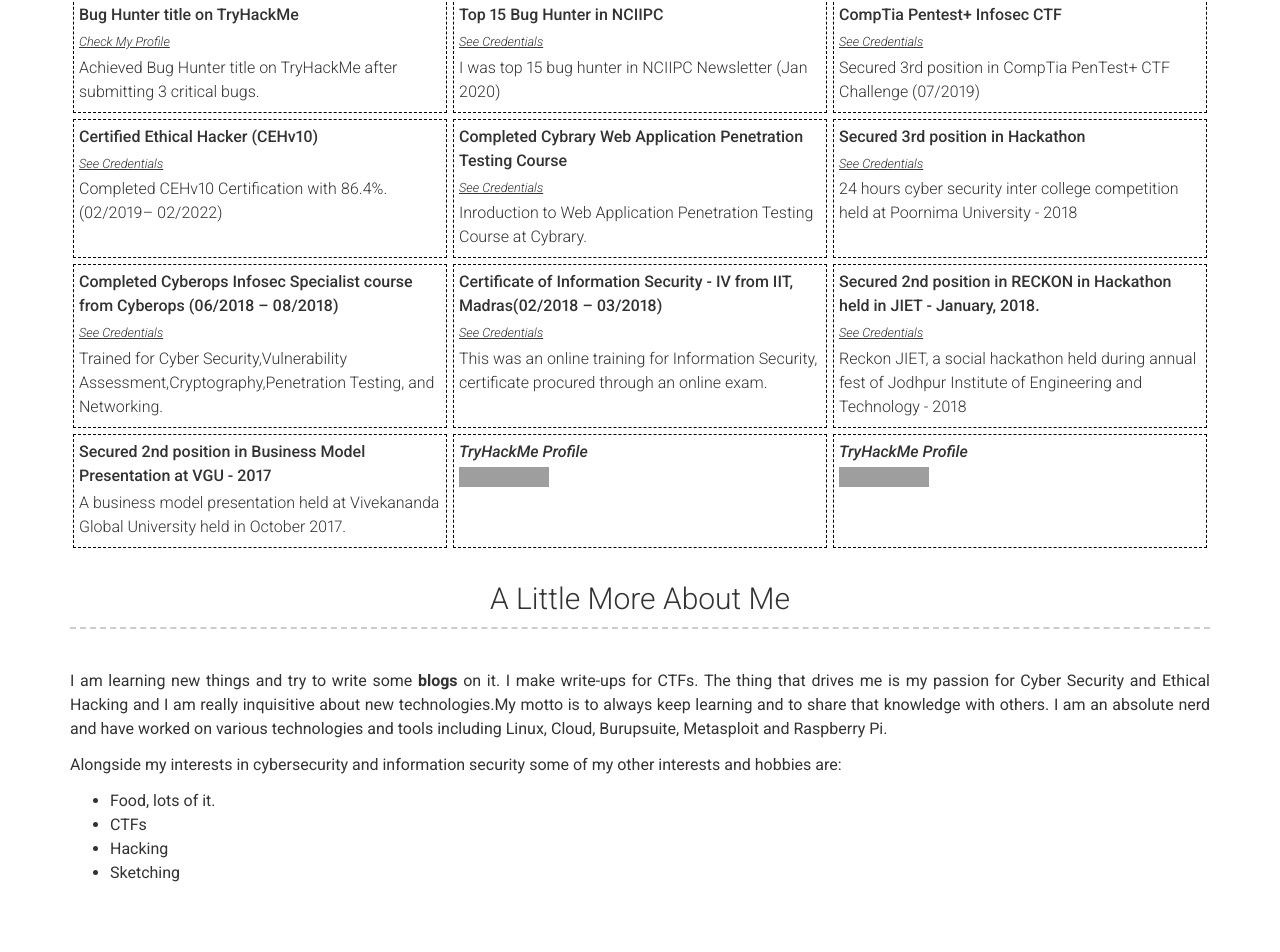
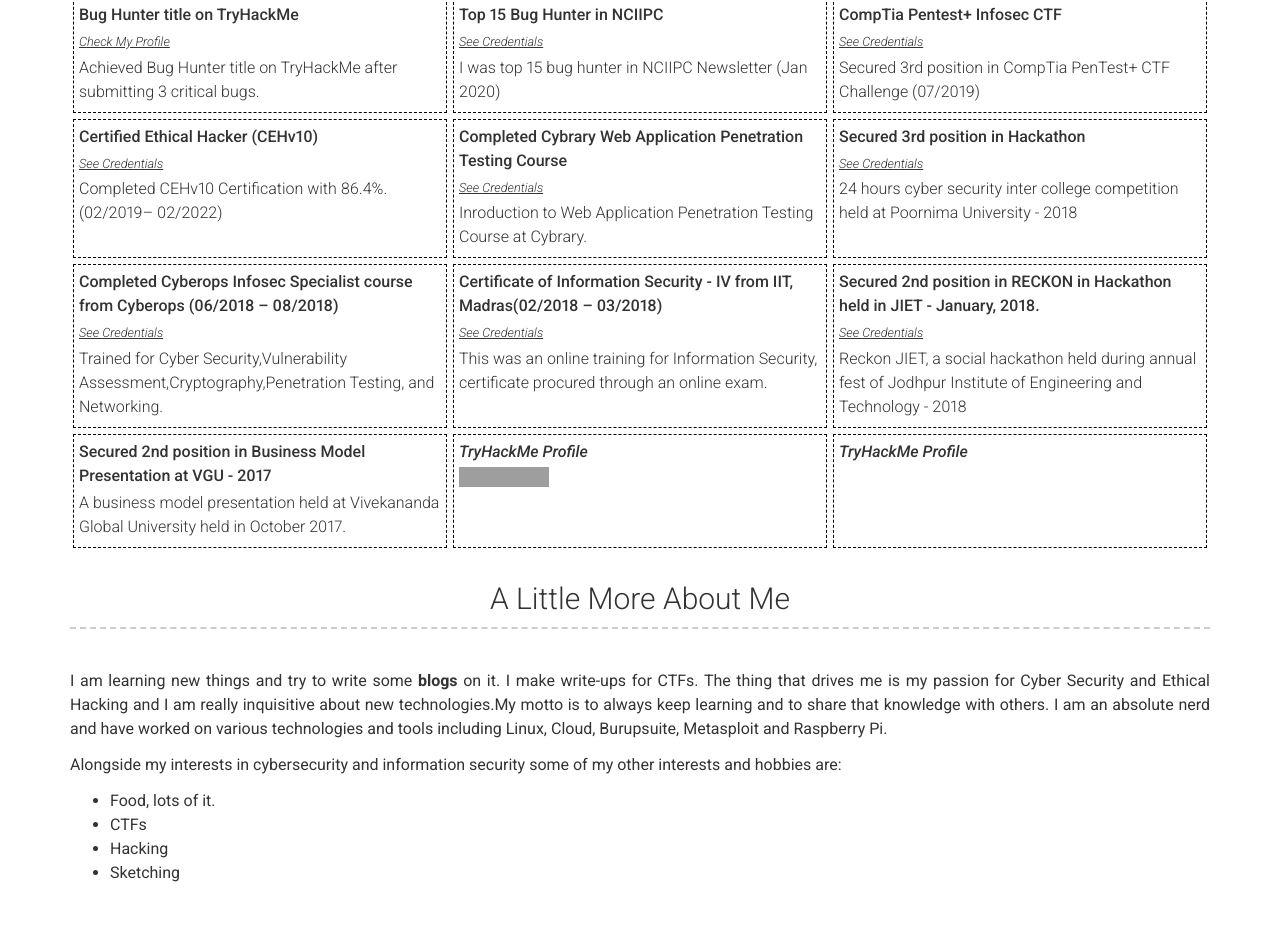
Before and after one commit to mohitkhemchandani/mohitkhemchandani.github.io, a Jekyll site: the page built from index.md, in a window 1280 px wide. Shown: the part 2952-3904 px from the top of the page. Built offline with Jekyll 4.4.1, drawn with Linux system fonts in a browser that asks for light colours; grey boxes are pictures that could not be loaded.

Commit message:
Update achievements.html

```diff
--- a/_includes/achievements.html
+++ b/_includes/achievements.html
@@ -35,9 +35,7 @@
         <div class="details">
            <a href="https://tryhackme.com/p/cryptonic007" target="_blank"><p><b>TryHackMe Profile</b></p></a>
         </div>
-        <div> <img src="https://tryhackme-badges.s3.amazonaws.com/cryptonic007.png" alt="TryHackMe"></div>
-    </div>
-
+        <div>  <script src="https://www.hackthebox.eu/badge/52005"></script></div>
     </div>
 
 </div>
```
